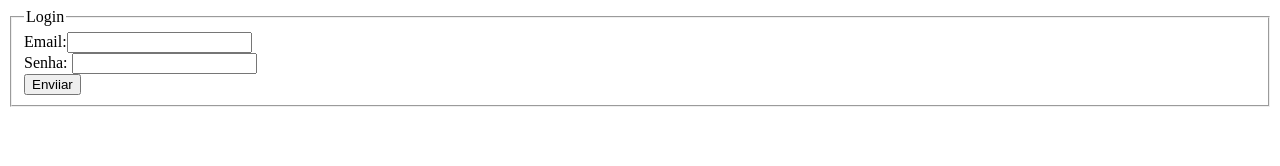
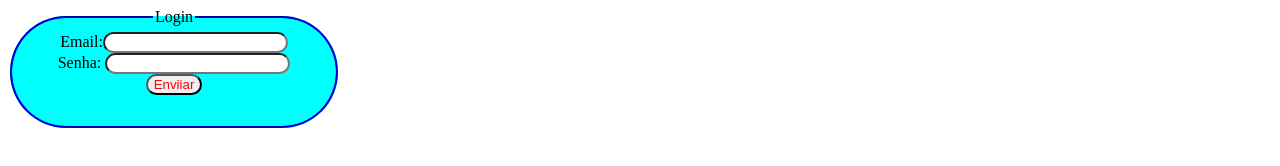
Before and after one commit to matheusoliveirabonin/Aprendendo-git, a plain HTML site: page Curso_HTML/index.html in a window 1280 px wide. Drawn offline with Linux system fonts and the light colour scheme.

Commit message:
melhorando login

```diff
--- a/Curso_HTML/index.html
+++ b/Curso_HTML/index.html
@@ -4,14 +4,15 @@
     <meta charset="UTF-8">
     <meta name="viewport" content="width=device-width, initial-scale=1.0">
     <title>Minha Pagina</title>
+    <link rel="stylesheet" href="style.css">
 </head>
 <body>
     <fieldset>
         <legend>Login</legend>
         <form>
-            Email:<input type="email" name="Email" id="email"><br>
-            Senha: <input type="password" name="Senha" id="password"><br>
-            <input type="submit" value="Enviiar">
+            Email:<input class="campo" type="email" name="Email" id="email"><br>
+            Senha: <input class="campo" type="password" name="Senha" id="password"><br>
+            <input id="botao" type="submit" value="Enviiar">
         </form>
     </fieldset>
 </body>
--- /dev/null
+++ b/Curso_HTML/style.css
@@ -0,0 +1,15 @@
+fieldset{
+    text-align: center;
+    background-color: aqua;
+    border-radius: 300px;
+    border-color: blue;
+    width: 300px;
+    height: 100px;
+}
+.campo{
+    border-radius: 50px;
+}
+#botao{
+    color: red;
+    border-radius: 50px;
+}
```
